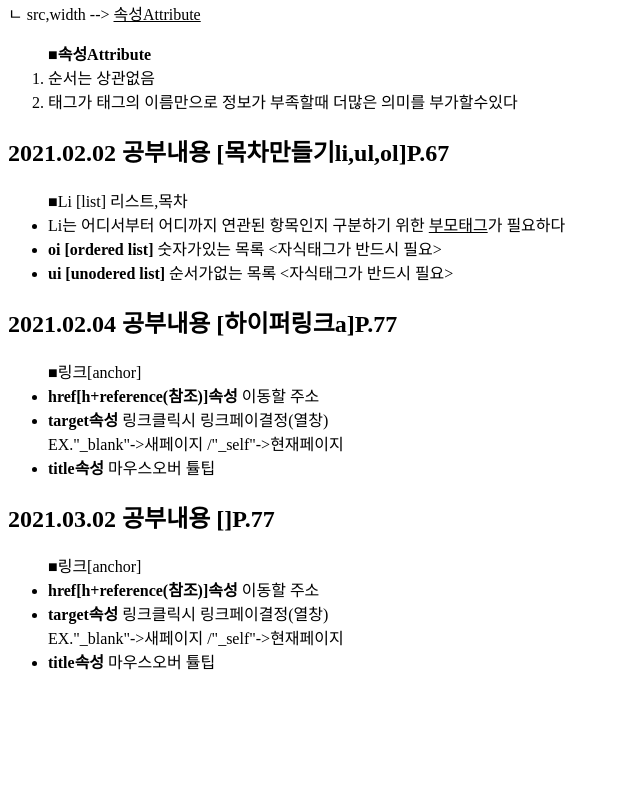
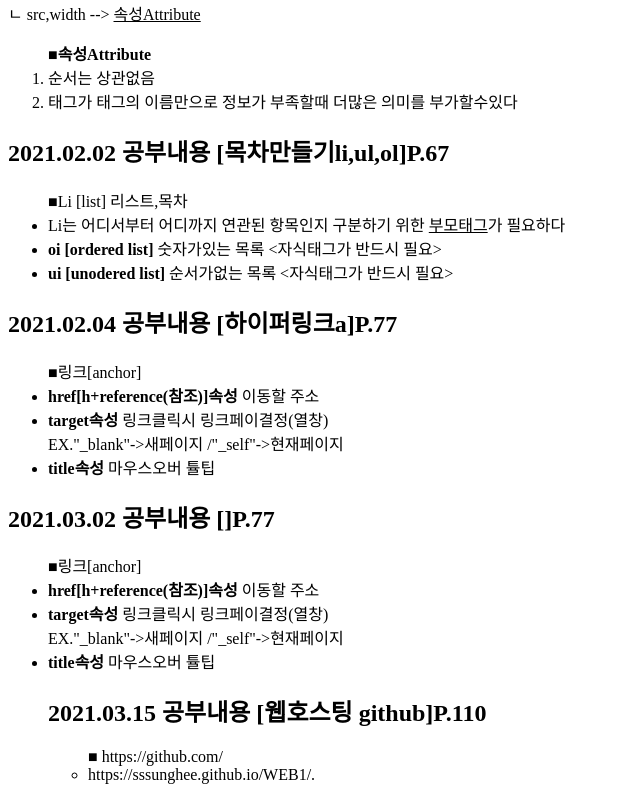
Before and after one commit to sssunghee/WEB1, a plain HTML site: page 1.html in a window 1280 px wide. Shown: the part 1418-2218 px from the top of the page, without its empty margins (0-640 px from the left). Before the commit the page ends 2107 px from the top, so only its background shows below. Drawn offline with Linux system fonts and the light colour scheme.

Commit message:
150315 web1 수정
깃허브접속정보 입력

```diff
--- a/1.html
+++ b/1.html
@@ -67,5 +67,13 @@ Language for <strong>creating <u>web</u> pages</strong> and web applications.
           <li><strong>target속성</strong> 링크클릭시 링크페이결정(열창)</li>
               EX."_blank"->새페이지 /"_self"->현재페이지
           <li><strong>title속성</strong> 마우스오버 튤팁</li>
+
+          <p>
+            <h2>2021.03.15 공부내용 <strong>[웹호스팅 github]</strong>P.110</h2>
+            <ul>■ https://github.com/
+              <li>  https://sssunghee.github.io/WEB1/.</li>
+
+        </ul>
+            </p>
       </body>
 </html>
```
